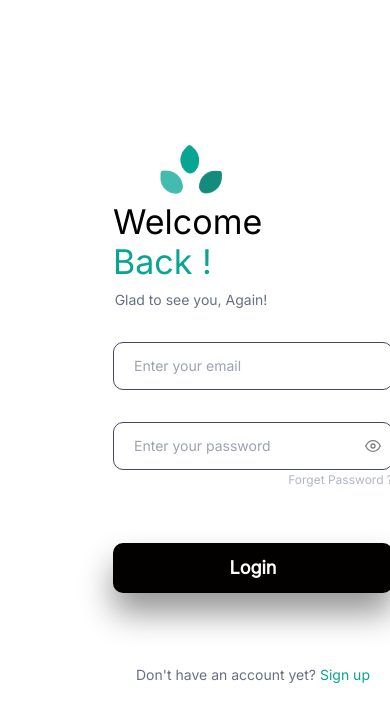
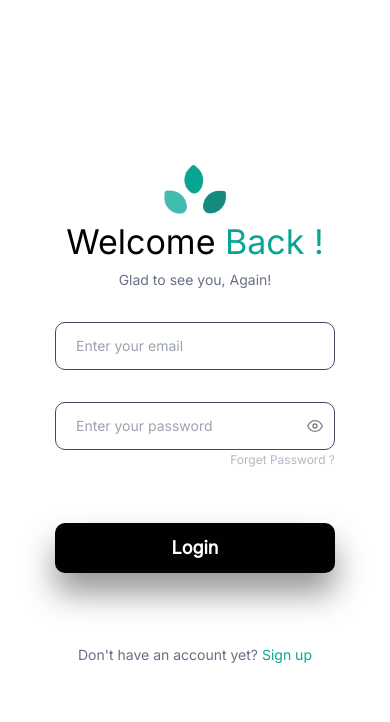
Before and after one commit to NamanRajputXXI/aesthisia-assignment, a React (Create React App) app: page / in a window 390 px wide. Shown: the top 722 px of the page. Built offline with nearby package versions, Linux system fonts and the light colour scheme.

Commit message:
ui: make mobile responsive in addition

```diff
--- a/src/components/SignForm.tsx
+++ b/src/components/SignForm.tsx
@@ -67,7 +67,7 @@ const SignForm: React.FC = () => {
 
   return (
     <>
-      <div className="w-[40vw] font-Inter gap-8 flex  flex-col items-center mr-2">
+      <div className="md:w-[40vw] font-Inter gap-8 flex md:justify-normal justify-center  flex-col items-center ">
         <div className="flex flex-col items-center gap-2">
           <img src={petals} alt="petals" className="h-[50px]" />
           <div className="font-[500] text-[34px] leading-[40px]">
```
